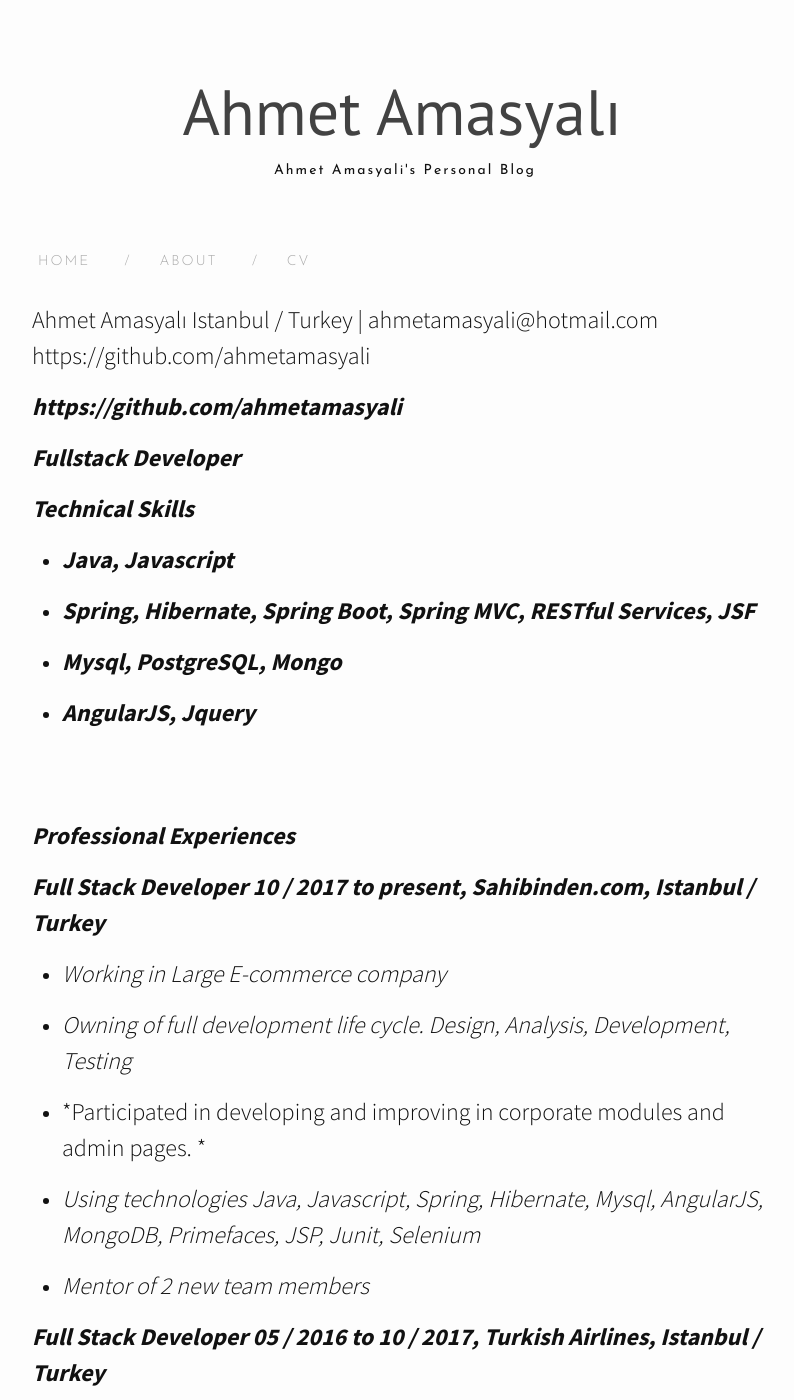
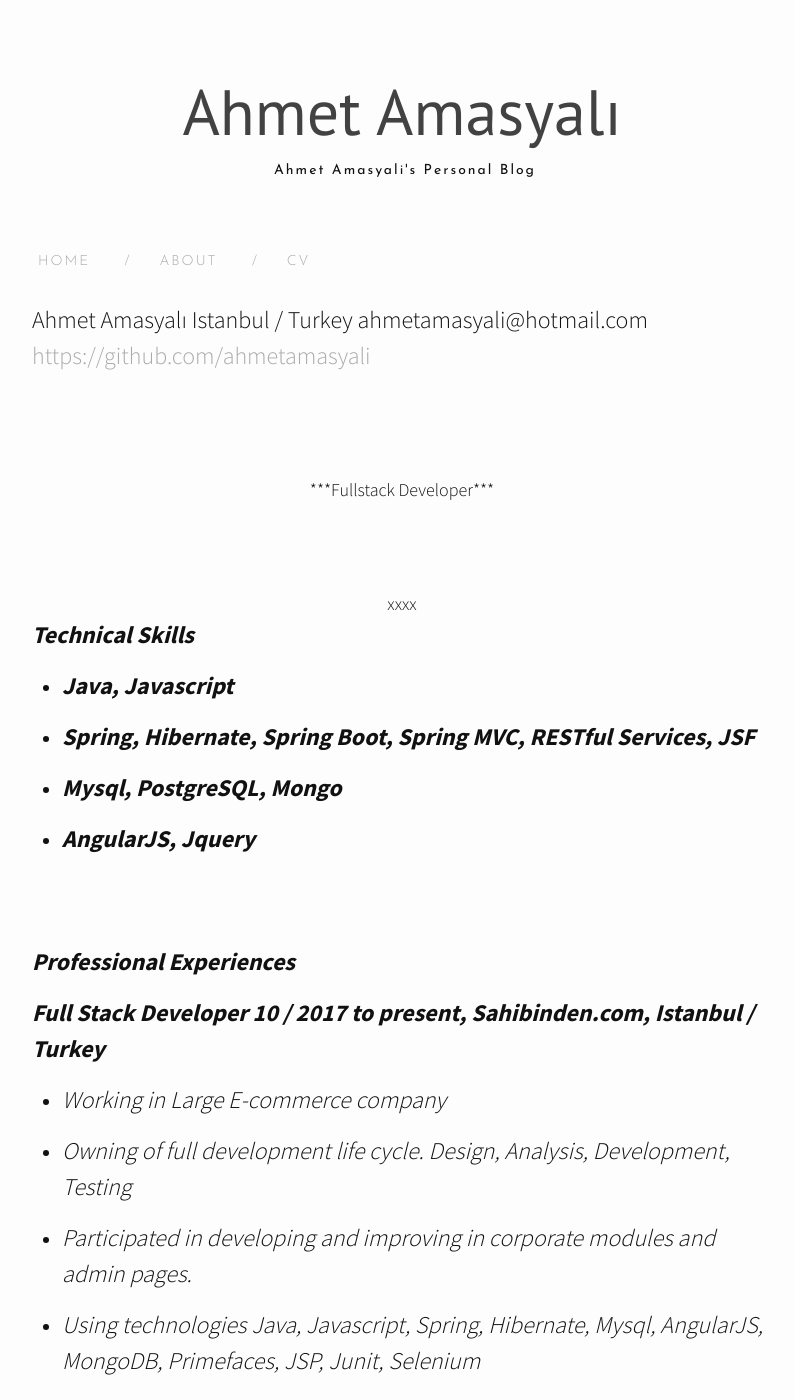
Before and after one commit to ahmetamasyali/blog.github.io, a Jekyll site: the page built from experiences.md, in a window 1280 px wide and 1400 px high. Shown: the whole window, without its empty margins (238-1032 px from the left). Built offline with Jekyll 4.4.1, drawn with Linux system fonts in a browser that asks for light colours; nearby versions of some CDN libraries.

Commit message:
blog changes

```diff
--- a/experiences.md
+++ b/experiences.md
@@ -5,12 +5,14 @@ permalink: /experiences/
 category: "cv"
 ---
 Ahmet Amasyalı
-Istanbul / Turkey | ahmetamasyali@hotmail.com
-https://github.com/ahmetamasyali
+Istanbul / Turkey
+ahmetamasyali@hotmail.com
+<a href="https://github.com/ahmetamasyali" class="external" target="_blank">https://github.com/ahmetamasyali</a>
 
-***https://github.com/ahmetamasyali***
-
-***Fullstack Developer***
+<br /><br />
+<center>***Fullstack Developer***</center>
+<br /><br />
+<center>xxxx</center>
 
 ***Technical Skills***
 
@@ -32,7 +34,7 @@ Turkey***
 
 -   *Owning of full development life cycle. Design, Analysis, Development, Testing*
 
--   *Participated in developing and improving in corporate modules and admin pages. *
+-   *Participated in developing and improving in corporate modules and admin pages.*
 
 -   *Using technologies Java, Javascript, Spring, Hibernate, Mysql,
     AngularJS, MongoDB, Primefaces, JSP, Junit, Selenium*
@@ -61,6 +63,7 @@ Solutions, Istanbul / Turkey***
 -   Using technologies Java, Javascript, Spring, Hibernate, PostgreSQL,
     AngularJS, Restful Services, Spring MVC
 
+<br /><br />
 ***Education***
 
 -   *Yildiz Technical University Computer Engineering GPA: 2.94*
@@ -68,6 +71,7 @@ Solutions, Istanbul / Turkey***
 -   *First Place in Graduation Projects Competition in Computer
     Engineering*
 
+<br /><br />
 ***Hobbies & Rewards & Languages***
 
 -   *Brazilian Jiu Jitsu Blue Belt under Gokcehan Kirbac*
```
